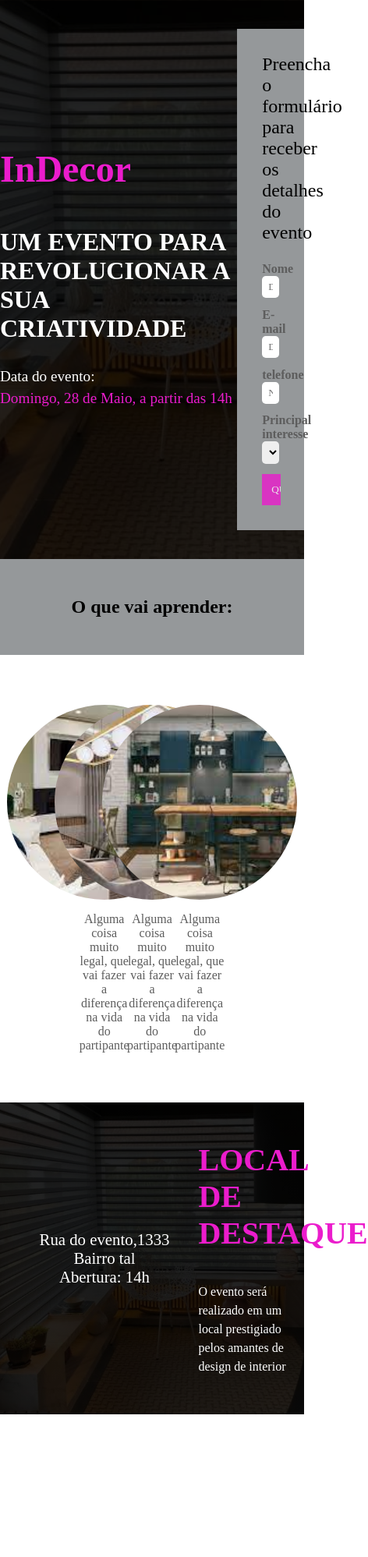
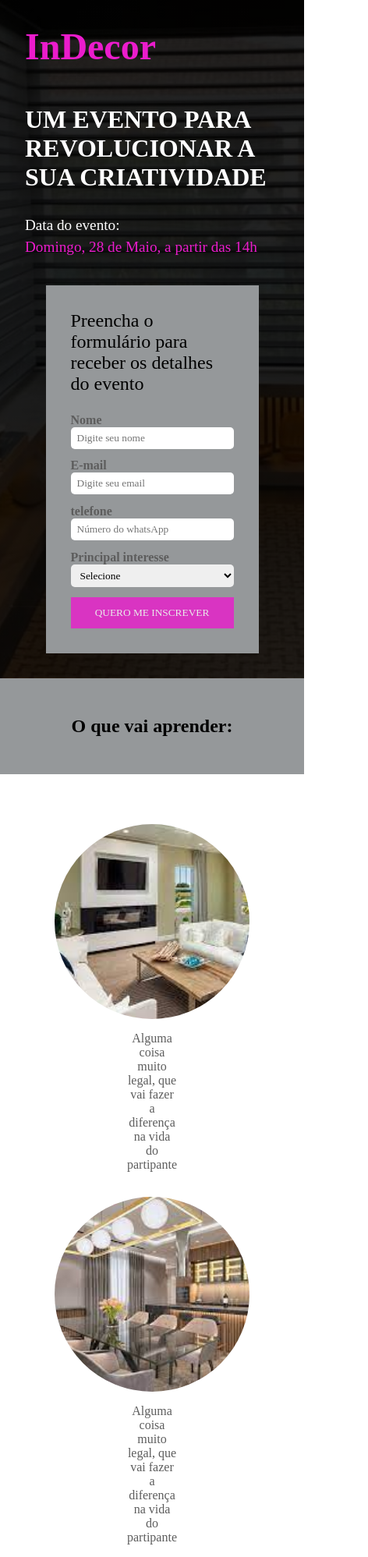
Before and after one commit to mf94antonio/landingpage, a plain HTML site: page index.html in a window 390 px wide. Shown: the top 1997 px of the page at 78% size, 472 px wide, since content can reach past the window. Drawn offline with Linux system fonts and the light colour scheme.

Commit message:
Responsividade

```diff
--- a/css/style.css
+++ b/css/style.css
@@ -30,17 +30,17 @@ body {
     color: var(--text-color)
 }
 
-#disclainer h2,
-#disclainer .event-date {
+#disclaimer h2,
+#disclaimer .event-date {
     color: var(--primary);
 }
 
-#disclainer h2 {
+#disclaimer h2 {
     font-size: 3em;
     margin-bottom: 1em;
 }
 
-#disclainer .about-event {
+#disclaimer .about-event {
     font-size: 2em;
     text-transform: uppercase;
     max-width: 350px;
@@ -48,7 +48,7 @@ body {
     margin-bottom: 1em;
 }
 
-#disclainer p {
+#disclaimer p {
     font-size: 1.2em;
     margin-bottom: 0.3em;
 }
@@ -188,3 +188,62 @@ body {
 #about-location p {
     line-height: 1.5em;
 }
+
+
+
+
+
+
+
+/* Responsividade*/
+@media (max-width: 450px){
+
+    #event-description{
+        height: auto;
+        flex-direction: column;
+    }
+
+    #disclaimer  {
+    padding: 2em;
+    }
+
+    #subscription-form {
+        max-width: 70%;
+        margin-bottom: 2em;
+    }
+
+    .benefits {
+        flex-direction: column;
+        justify-content: center;
+        align-items: center;
+        row-gap: 2em;
+        width: auto;
+    }
+  /* Localização*/
+    #location {
+        flex-direction: column;
+        padding: 2em;
+        text-align: center;
+       height: auto;
+    }
+
+    #address {
+        order: 2;
+        flex-direction: column;
+        max-width: 100%;
+    }
+
+    #about-location p {
+     display: none;
+    }
+
+    #about-location h3 {
+        display: flex;
+        justify-content: center;
+    }
+
+
+
+
+
+}
--- a/index.html
+++ b/index.html
@@ -9,7 +9,7 @@
 </head>
 <body>
   <header id="event-description">
-    <div id="disclainer">
+    <div id="disclaimer">
        <h2>InDecor</h2>
        <p class="about-event">
         Um evento para revolucionar a sua criatividade
```
